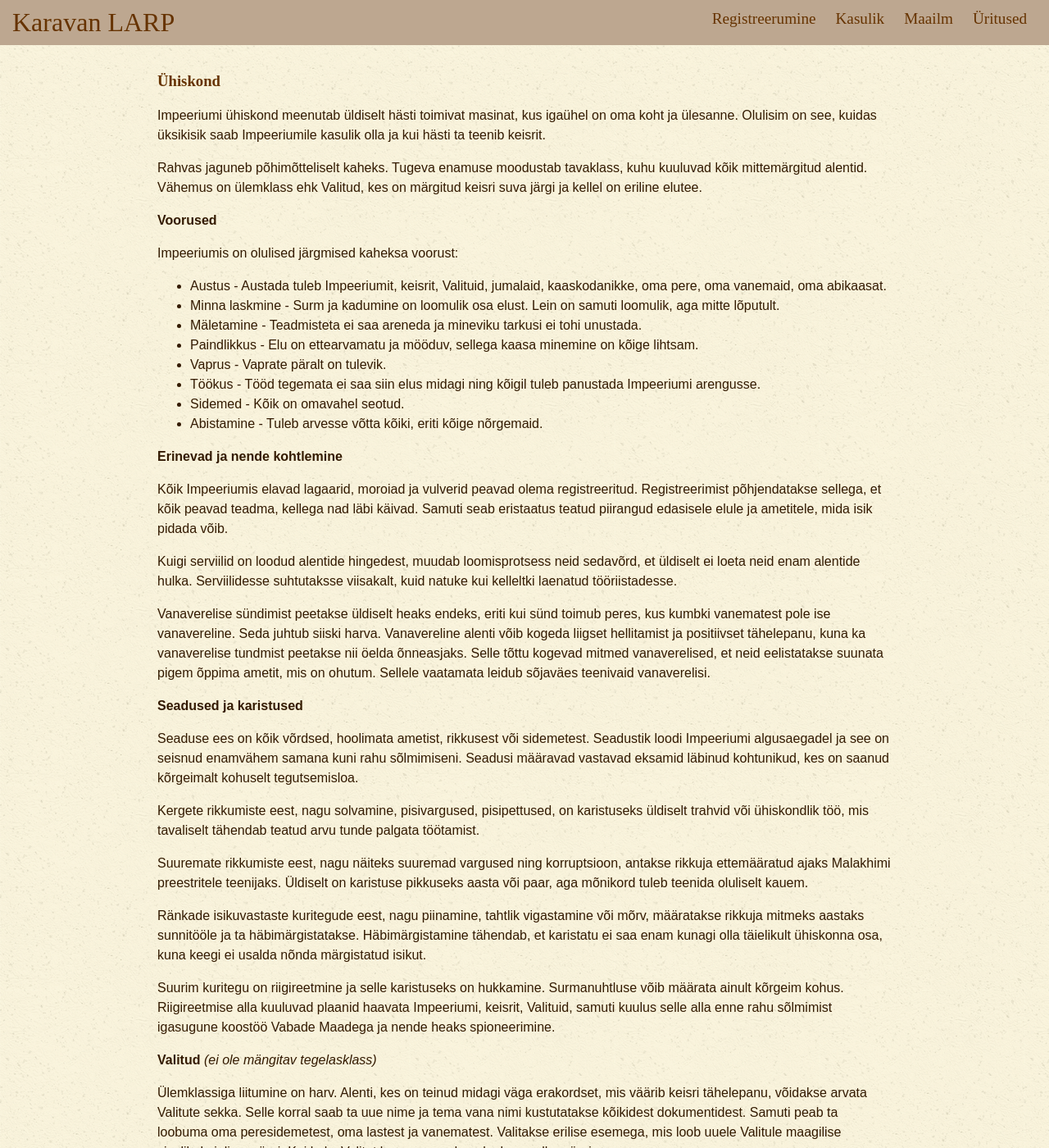
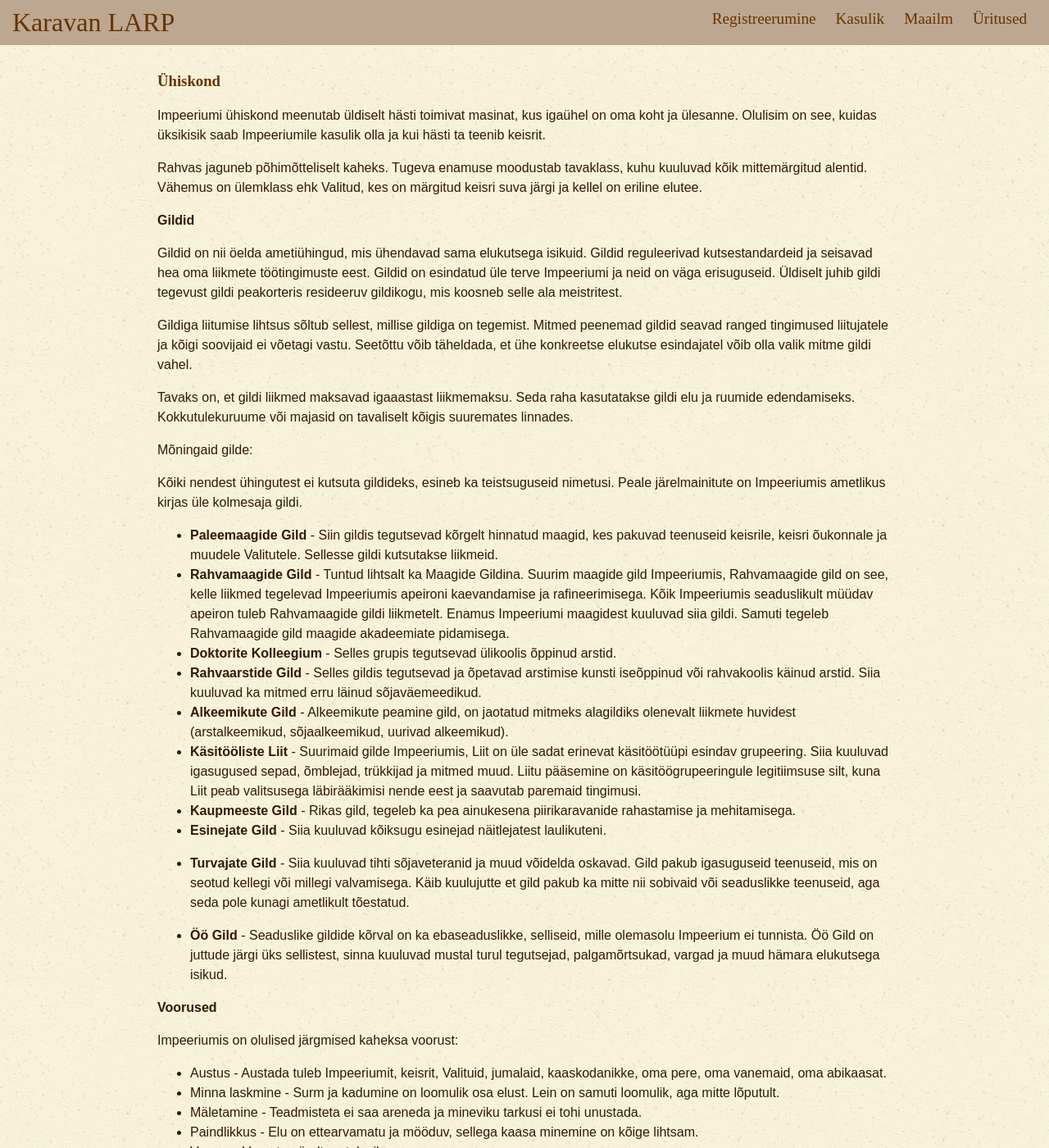
Before and after one commit to karavanlarp/karavanlarp.github.io, a Jekyll site: the page built from est/world/leonte.md, in a window 1280 px wide and 1400 px high, scrolled down 19043 px. Shown: the whole window at 82% size. Built offline with Jekyll 4.4.1, drawn with Linux system fonts in a browser that asks for light colours; some web fonts are replaced.

Commit message:
gildide tekst lisatud

```diff
--- a/est/world/leonte.md
+++ b/est/world/leonte.md
@@ -559,6 +559,31 @@ Impeeriumi ühiskond meenutab üldiselt hästi toimivat masinat, kus igaühel on
 
 Rahvas jaguneb põhimõtteliselt kaheks. Tugeva enamuse moodustab tavaklass, kuhu kuuluvad kõik mittemärgitud alentid. Vähemus on ülemklass ehk Valitud, kes on märgitud keisri suva järgi ja kellel on eriline elutee.
 
+**Gildid**
+
+Gildid on nii öelda ametiühingud, mis ühendavad sama elukutsega isikuid. Gildid reguleerivad kutsestandardeid ja seisavad hea oma liikmete töötingimuste eest. Gildid on esindatud üle terve Impeeriumi ja neid on väga erisuguseid. Üldiselt juhib gildi tegevust gildi peakorteris resideeruv gildikogu, mis koosneb selle ala meistritest.
+
+Gildiga liitumise lihtsus sõltub sellest, millise gildiga on tegemist. Mitmed peenemad gildid seavad ranged tingimused liitujatele ja kõigi soovijaid ei võetagi vastu. Seetõttu võib täheldada, et ühe konkreetse elukutse esindajatel võib olla valik mitme gildi vahel.
+
+Tavaks on, et gildi liikmed maksavad igaaastast liikmemaksu. Seda raha kasutatakse gildi elu ja ruumide edendamiseks. Kokkutulekuruume või majasid on tavaliselt kõigis suuremates linnades.
+
+Mõningaid gilde:
+
+Kõiki nendest ühingutest ei kutsuta gildideks, esineb ka teistsuguseid nimetusi. Peale järelmainitute on Impeeriumis ametlikus kirjas üle kolmesaja gildi.
+
+* **Paleemaagide Gild** - Siin gildis tegutsevad kõrgelt hinnatud maagid, kes pakuvad teenuseid keisrile, keisri õukonnale ja muudele Valitutele. Sellesse gildi kutsutakse liikmeid.
+* **Rahvamaagide Gild** - Tuntud lihtsalt ka Maagide Gildina. Suurim maagide gild Impeeriumis, Rahvamaagide gild on see, kelle liikmed tegelevad Impeeriumis apeironi kaevandamise ja rafineerimisega. Kõik Impeeriumis seaduslikult müüdav apeiron tuleb Rahvamaagide gildi liikmetelt. Enamus Impeeriumi maagidest kuuluvad siia gildi. Samuti tegeleb Rahvamaagide gild maagide akadeemiate pidamisega.
+* **Doktorite Kolleegium** - Selles grupis tegutsevad ülikoolis õppinud arstid.
+* **Rahvaarstide Gild** - Selles gildis tegutsevad ja õpetavad arstimise kunsti iseõppinud või rahvakoolis käinud arstid. Siia kuuluvad ka mitmed erru läinud sõjaväemeedikud.
+* **Alkeemikute Gild** - Alkeemikute peamine gild, on jaotatud mitmeks alagildiks olenevalt liikmete huvidest (arstalkeemikud, sõjaalkeemikud, uurivad alkeemikud).
+* **Käsitööliste Liit** - Suurimaid gilde Impeeriumis, Liit on üle sadat erinevat käsitöötüüpi esindav grupeering. Siia kuuluvad igasugused sepad, õmblejad, trükkijad ja mitmed muud. Liitu pääsemine on käsitöögrupeeringule legitiimsuse silt, kuna Liit peab valitsusega läbirääkimisi nende eest ja saavutab paremaid tingimusi.
+* **Kaupmeeste Gild** - Rikas gild, tegeleb ka pea ainukesena piirikaravanide rahastamise ja mehitamisega.
+* **Esinejate Gild** - Siia kuuluvad kõiksugu esinejad näitlejatest laulikuteni.
+* **Turvajate Gild** - Siia kuuluvad tihti sõjaveteranid ja muud võidelda oskavad. Gild pakub igasuguseid teenuseid, mis on seotud kellegi või millegi valvamisega. Käib kuulujutte et gild pakub ka mitte nii sobivaid või seaduslikke teenuseid, aga seda pole kunagi ametlikult tõestatud.
+
+* **Öö Gild** - Seaduslike gildide kõrval on ka ebaseaduslikke, selliseid, mille olemasolu Impeerium ei tunnista. Öö Gild on juttude järgi üks sellistest, sinna kuuluvad mustal turul tegutsejad, palgamõrtsukad, vargad ja muud hämara elukutsega isikud.
+
+
 **Voorused**
 
 Impeeriumis on olulised järgmised kaheksa voorust:
```
